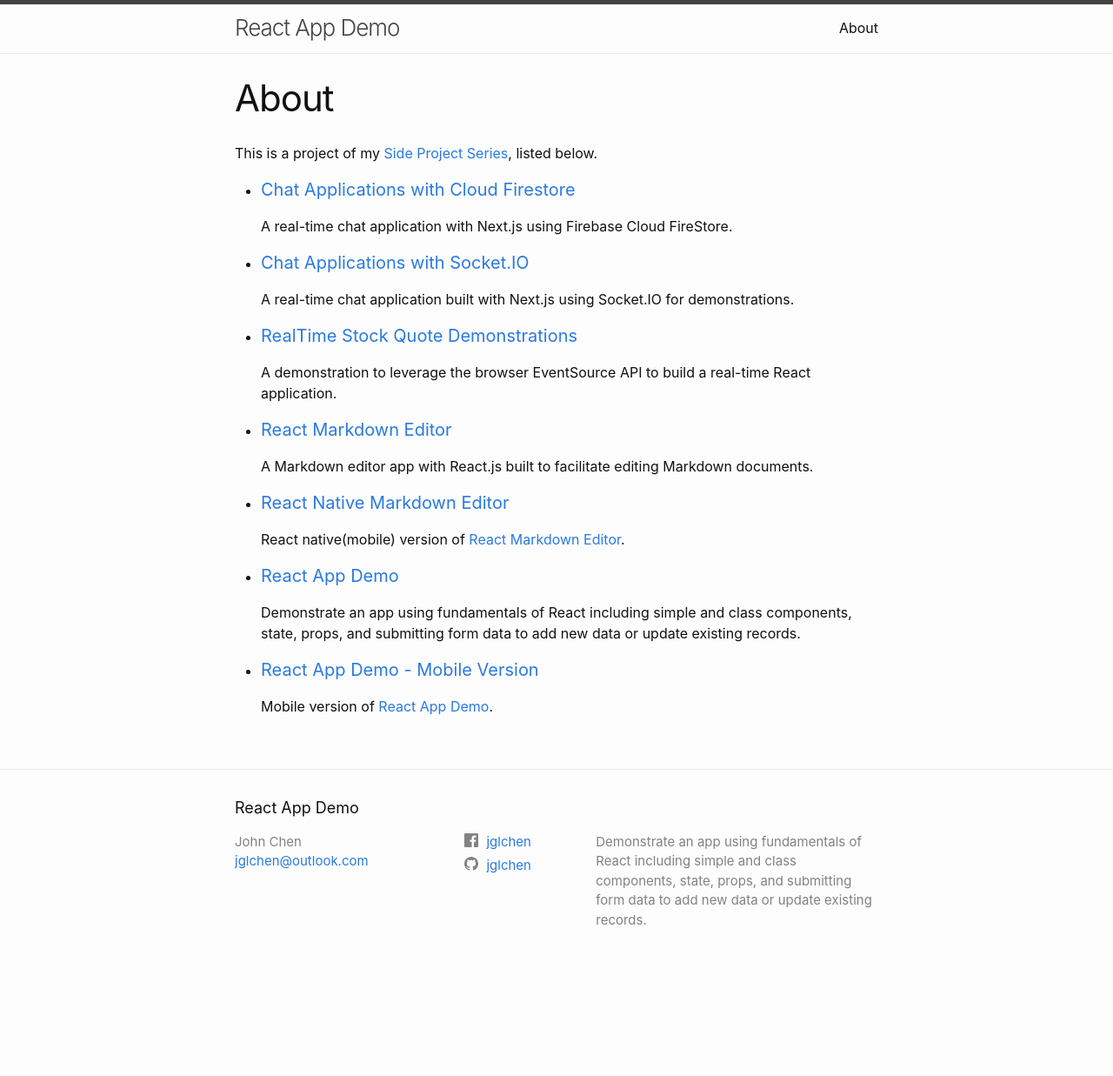
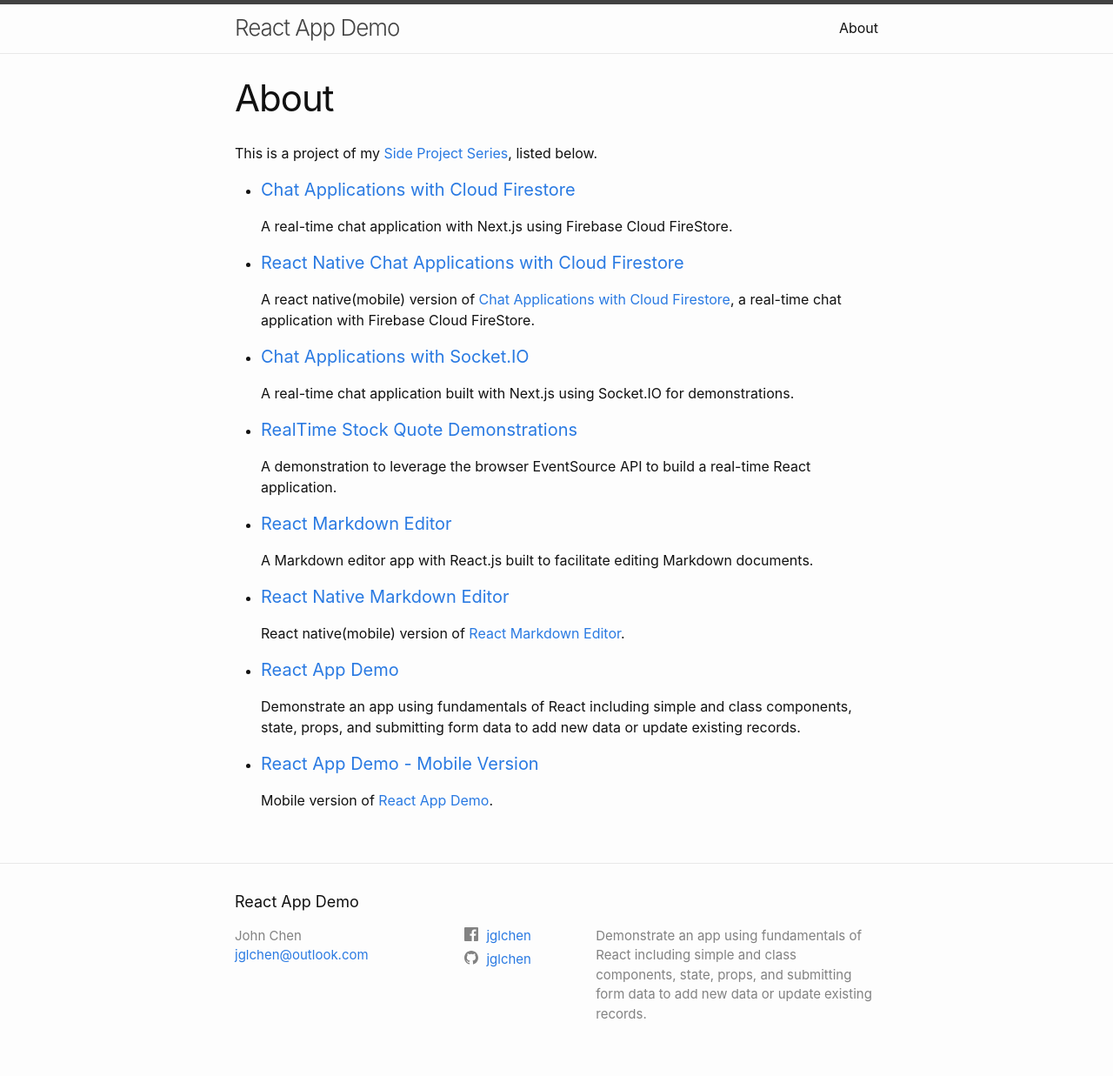
Before and after one commit to jglchen/react-app-demo, a Jekyll site: the page built from about.md, in a window 1280 px wide. Shown: the whole page at 87% size. Built offline with Jekyll 4.4.1, drawn with Linux system fonts in a browser that asks for light colours; before the commit the page ends 1129 px from its top, so only the background shows below that.

Commit message:
Update about.md

```diff
--- a/about.md
+++ b/about.md
@@ -8,6 +8,9 @@
 
 - #### [Chat Applications with Cloud Firestore](https://jglchen.github.io/firestore-realtime-chat/)
     A real-time chat application with Next.js using Firebase Cloud FireStore.
+
+- #### [React Native Chat Applications with Cloud Firestore](https://jglchen.github.io/firestore-realtime-chat-mobile/)
+    A react native(mobile) version of [Chat Applications with Cloud Firestore](https://jglchen.github.io/firestore-realtime-chat/), a real-time chat application with Firebase Cloud FireStore.
 
 - #### [Chat Applications with Socket.IO](https://jglchen.github.io/nextjs-socket-chat/)
     A real-time chat application built with Next.js using Socket.IO for demonstrations.
```
